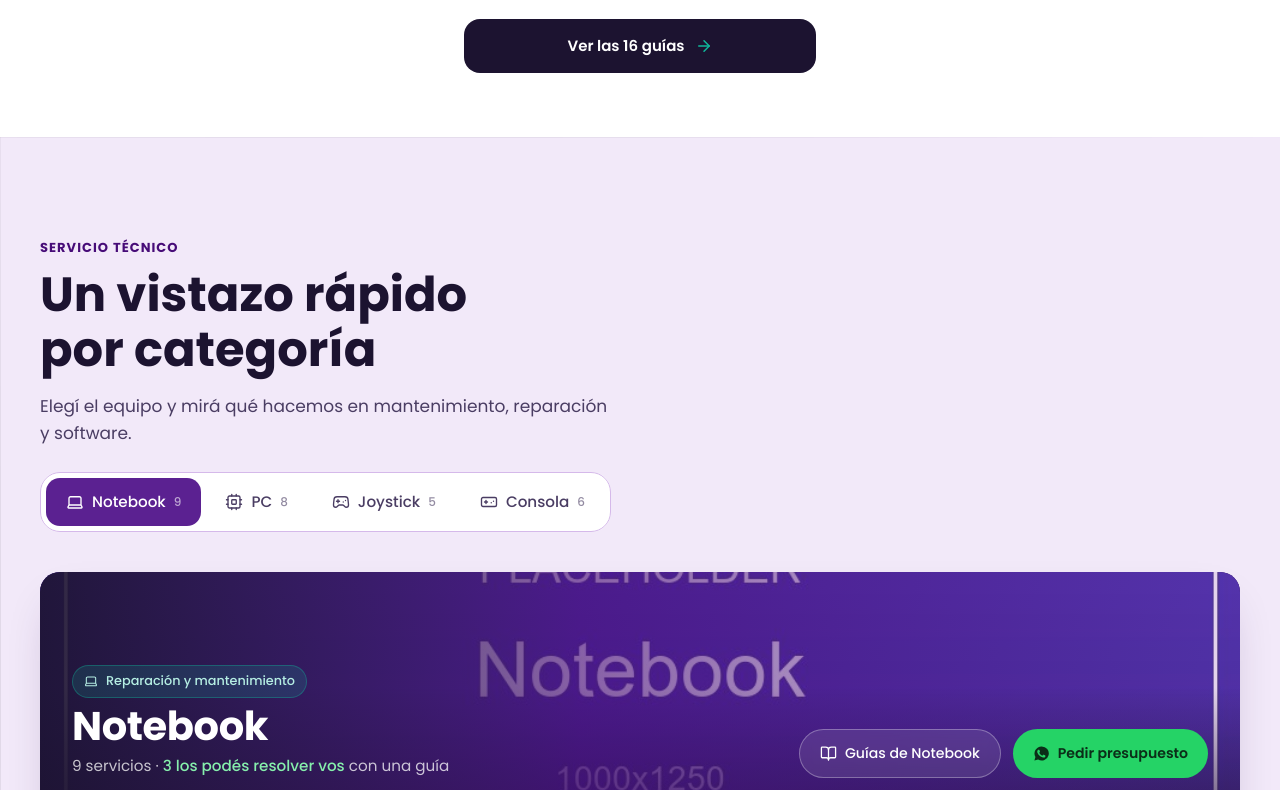
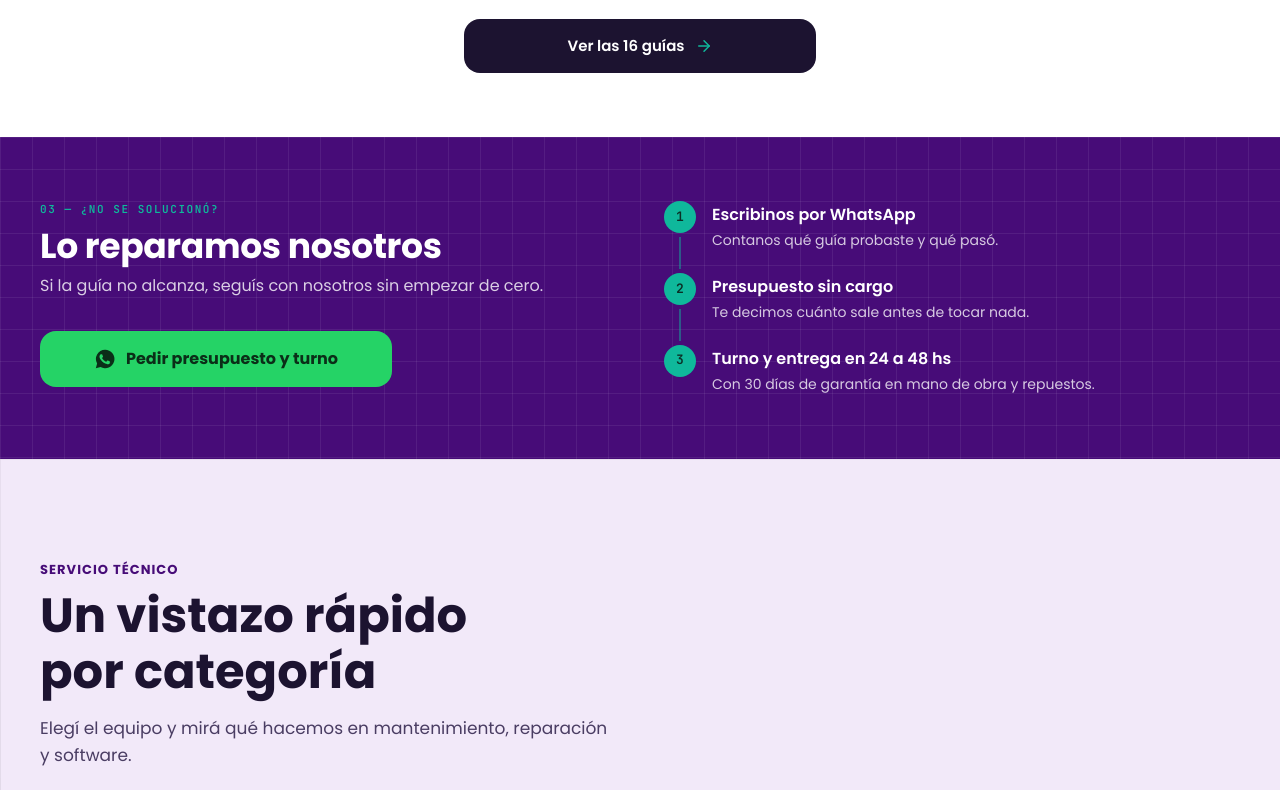
Before and after one commit to TobiasChangazo/tickyservice, a plain HTML site: page index.html in a window 1280 px wide. Shown: the part 2140-2930 px from the top of the page. Drawn offline with Linux system fonts and the light colour scheme.

Commit message:
Rediseño home: 03 ¿No se solucionó? Lo reparamos nosotros
- Sección nueva #reparacion: fondo violeta con cuadrícula, stepper vertical
  de 3 pasos (WhatsApp, presupuesto sin cargo, turno y entrega) y botón de
  WhatsApp "Pedir presupuesto y turno" con el mensaje prellenado.
- Reemplaza el bloque de garantías que estaba debajo de servicios.
- Desktop: título y botón a la izquierda, pasos a la derecha.

Co-Authored-By: Claude Opus 5.5 <noreply@anthropic.com>

```diff
--- a/css/home.css
+++ b/css/home.css
@@ -376,3 +376,82 @@
 @media (prefers-reduced-motion: reduce){
   .hchip, .hcard, .hguias__all{ transition:none; }
 }
+
+/* ---------- 03 — ¿No se solucionó? ---------- */
+.reparacion{
+  --focus-ring: var(--focus-ring-on-dark);
+  background-color: var(--brand-700);
+  color: var(--white);
+}
+.reparacion .sec-title{ color: var(--white); }
+.reparacion .sec-text{ color: rgba(255,255,255,.80); }
+.reparacion__inner{ display:flex; flex-direction:column; gap: 1.5rem; }   /* 24px */
+.reparacion .sec-head{ margin:0; }
+
+/* Stepper vertical: número en círculo y línea verde agua que une los pasos */
+.pasos{ display:flex; flex-direction:column; margin:0; padding:0; list-style:none; }
+.paso{
+  position:relative;
+  display:grid;
+  grid-template-columns: 32px minmax(0,1fr);
+  column-gap: 1rem;
+}
+.paso:not(:last-child)::before{
+  content:'';
+  position:absolute;
+  inset-inline-start: 15px;
+  inset-block: 36px 4px;
+  inline-size: 2px;
+  background: color-mix(in srgb, var(--accent-500) 45%, transparent);
+}
+.paso__num{
+  display:flex;
+  align-items:center;
+  justify-content:center;
+  inline-size: 32px;
+  block-size: 32px;
+  border-radius: var(--r-pill);
+  background: var(--accent-500);
+  color: var(--on-accent);
+  font-size: .8125rem;
+  font-weight:600;
+}
+.paso__body{ display:flex; flex-direction:column; gap: .25rem; padding: 4px 0 22px; }
+.paso:last-child .paso__body{ padding-block-end:0; }
+.paso__title{ font-size: 1rem; font-weight:600; line-height:1.3; color: var(--white); }
+.paso__text{ font-size: .875rem; line-height:1.5; color: rgba(255,255,255,.78); }
+
+.reparacion__wa{
+  display:flex;
+  align-items:center;
+  justify-content:center;
+  gap: 10px;
+  min-block-size: 56px;
+  border-radius: 16px;
+  background: var(--wa-green);
+  color: var(--wa-text);
+  font-size: 1rem;
+  font-weight:700;
+  transition: transform var(--dur) var(--ease), box-shadow var(--dur) var(--ease);
+}
+.reparacion__wa .icon{ width:22px; height:22px; }
+.reparacion__wa:hover{ transform: translateY(-2px); box-shadow: 0 8px 20px color-mix(in srgb, var(--ink-950) 35%, transparent); }
+.reparacion__wa:focus-visible{ outline: 3px solid var(--focus-ring); outline-offset: 3px; }
+
+@media (min-width: 768px){
+  /* Dos columnas: título + botón a la izquierda, pasos a la derecha */
+  .reparacion__inner{
+    display:grid;
+    grid-template-columns: minmax(0,1fr) minmax(0,1fr);
+    grid-template-areas: "head pasos" "wa pasos";
+    align-items:start;
+    column-gap: 3rem;
+    row-gap: 1.5rem;
+  }
+  .reparacion .sec-head{ grid-area: head; }
+  .pasos{ grid-area: pasos; }
+  .reparacion__wa{ grid-area: wa; max-inline-size: 22rem; }
+}
+@media (prefers-reduced-motion: reduce){
+  .reparacion__wa{ transition:none; }
+}
--- a/index.html
+++ b/index.html
@@ -61,7 +61,6 @@
     <symbol id="icon-shield-check" viewBox="0 0 24 24"><path d="M20 13c0 5-3.5 7.5-7.66 8.95a1 1 0 0 1-.67-.01C7.5 20.5 4 18 4 13V6a1 1 0 0 1 1-1c2 0 4.5-1.2 6.24-2.72a1.17 1.17 0 0 1 1.52 0C14.51 3.81 17 5 19 5a1 1 0 0 1 1 1z"/><path d="m9 12 2 2 4-4"/></symbol>
     <symbol id="icon-sparkles" viewBox="0 0 24 24"><path d="M9.937 15.5A2 2 0 0 0 8.5 14.063l-6.135-1.582a.5.5 0 0 1 0-.962L8.5 9.936A2 2 0 0 0 9.937 8.5l1.582-6.135a.5.5 0 0 1 .963 0L14.063 8.5A2 2 0 0 0 15.5 9.937l6.135 1.581a.5.5 0 0 1 0 .964L15.5 14.063a2 2 0 0 0-1.437 1.437l-1.582 6.135a.5.5 0 0 1-.963 0z"/><path d="M20 3v4"/><path d="M22 5h-4"/><path d="M4 17v2"/><path d="M5 18H3"/></symbol>
     <symbol id="icon-wrench" viewBox="0 0 24 24"><path d="M14.7 6.3a1 1 0 0 0 0 1.4l1.6 1.6a1 1 0 0 0 1.4 0l3.77-3.77a6 6 0 0 1-7.94 7.94l-6.91 6.91a2.12 2.12 0 0 1-3-3l6.91-6.91a6 6 0 0 1 7.94-7.94l-3.76 3.76z"/></symbol>
-    <symbol id="icon-zap" viewBox="0 0 24 24"><path d="M4 14a1 1 0 0 1-.78-1.63l9.9-10.2a.5.5 0 0 1 .86.46l-1.92 6.02A1 1 0 0 0 13 10h7a1 1 0 0 1 .78 1.63l-9.9 10.2a.5.5 0 0 1-.86-.46l1.92-6.02A1 1 0 0 0 11 14z"/></symbol>
   </defs>
 </svg>
 
@@ -367,6 +366,46 @@
       <a class="hguias__all" href="guias.html">
         Ver las 16 guías
         <svg class="icon" aria-hidden="true"><use href="#icon-arrow-right"></use></svg>
+      </a>
+    </div>
+  </section>
+
+  <!-- ============ 03 ¿NO SE SOLUCIONÓ? ============ -->
+  <section class="hsec reparacion grid-dark" id="reparacion" aria-labelledby="reparacion-title">
+    <div class="container reparacion__inner">
+      <div class="sec-head">
+        <p class="sec-label sec-label--dark">03 — ¿No se solucionó?</p>
+        <h2 class="sec-title" id="reparacion-title">Lo reparamos nosotros</h2>
+        <p class="sec-text">Si la guía no alcanza, seguís con nosotros sin empezar de cero.</p>
+      </div>
+
+      <ol class="pasos">
+        <li class="paso">
+          <span class="paso__num mono" aria-hidden="true">1</span>
+          <div class="paso__body">
+            <h3 class="paso__title">Escribinos por WhatsApp</h3>
+            <p class="paso__text">Contanos qué guía probaste y qué pasó.</p>
+          </div>
+        </li>
+        <li class="paso">
+          <span class="paso__num mono" aria-hidden="true">2</span>
+          <div class="paso__body">
+            <h3 class="paso__title">Presupuesto sin cargo</h3>
+            <p class="paso__text">Te decimos cuánto sale antes de tocar nada.</p>
+          </div>
+        </li>
+        <li class="paso">
+          <span class="paso__num mono" aria-hidden="true">3</span>
+          <div class="paso__body">
+            <h3 class="paso__title">Turno y entrega en 24 a 48 hs</h3>
+            <p class="paso__text">Con 30 días de garantía en mano de obra y repuestos.</p>
+          </div>
+        </li>
+      </ol>
+
+      <a class="reparacion__wa" href="https://wa.me/5492233024504?text=Hola!%20Prob%C3%A9%20una%20gu%C3%ADa%20de%20la%20web%20y%20el%20problema%20sigue.%20%C2%BFMe%20pasan%20presupuesto%20y%20un%20turno%3F" target="_blank" rel="noopener">
+        <svg class="icon" aria-hidden="true"><use href="#icon-whatsapp"></use></svg>
+        Pedir presupuesto y turno
       </a>
     </div>
   </section>
@@ -918,20 +957,6 @@
         </div>
       </div>
 
-      <div class="serv-trust">
-        <div class="trust-item">
-          <div class="trust-icon"><svg class="icon" aria-hidden="true"><use href="#icon-search"></use></svg></div>
-          <div><p class="trust-title">Diagnóstico sin cargo</p><p class="trust-desc">Te pasamos presupuesto antes de tocar nada</p></div>
-        </div>
-        <div class="trust-item">
-          <div class="trust-icon"><svg class="icon" aria-hidden="true"><use href="#icon-zap"></use></svg></div>
-          <div><p class="trust-title">Entrega en 24 a 48 hs</p><p class="trust-desc">La mayoría sale el mismo día</p></div>
-        </div>
-        <div class="trust-item">
-          <div class="trust-icon"><svg class="icon" aria-hidden="true"><use href="#icon-shield-check"></use></svg></div>
-          <div><p class="trust-title">30 días de garantía</p><p class="trust-desc">En mano de obra y repuestos</p></div>
-        </div>
-      </div>
     </div>
   </section>
 
```
